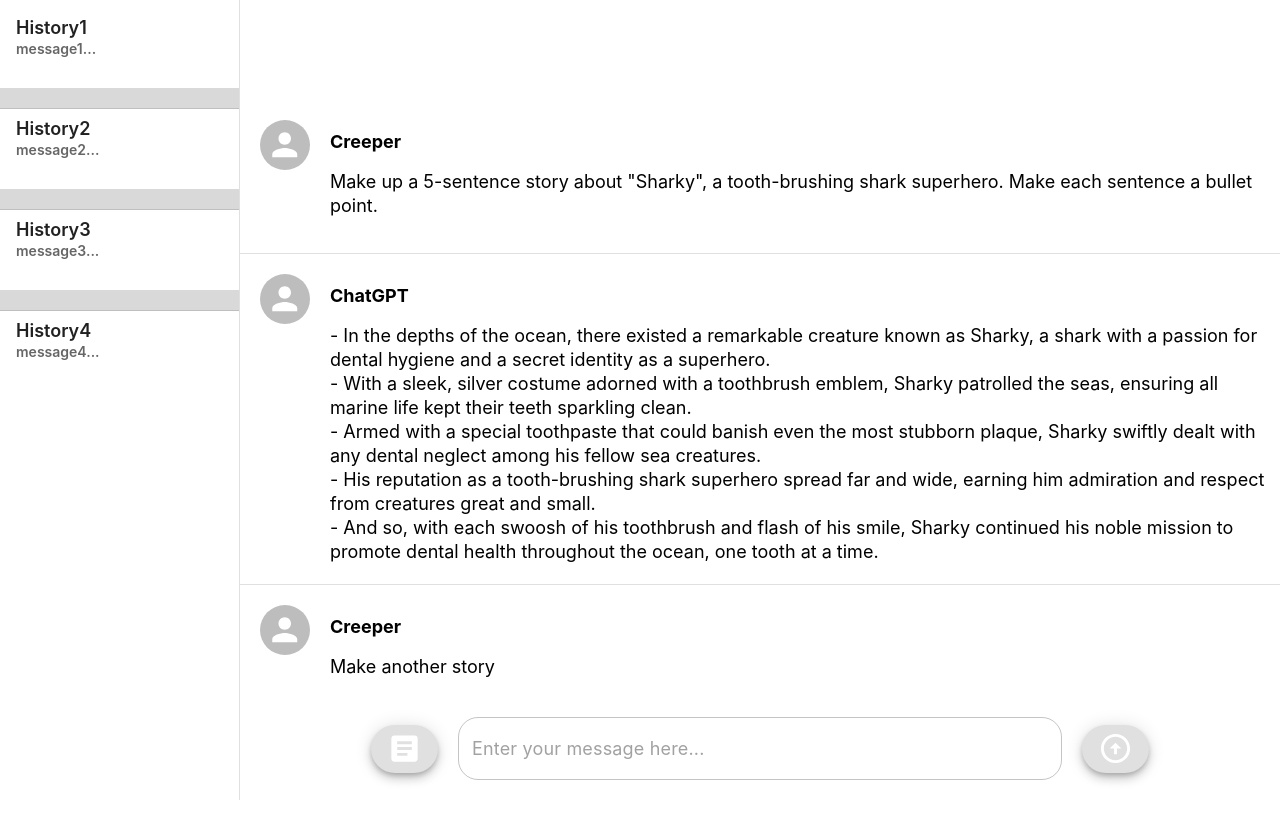
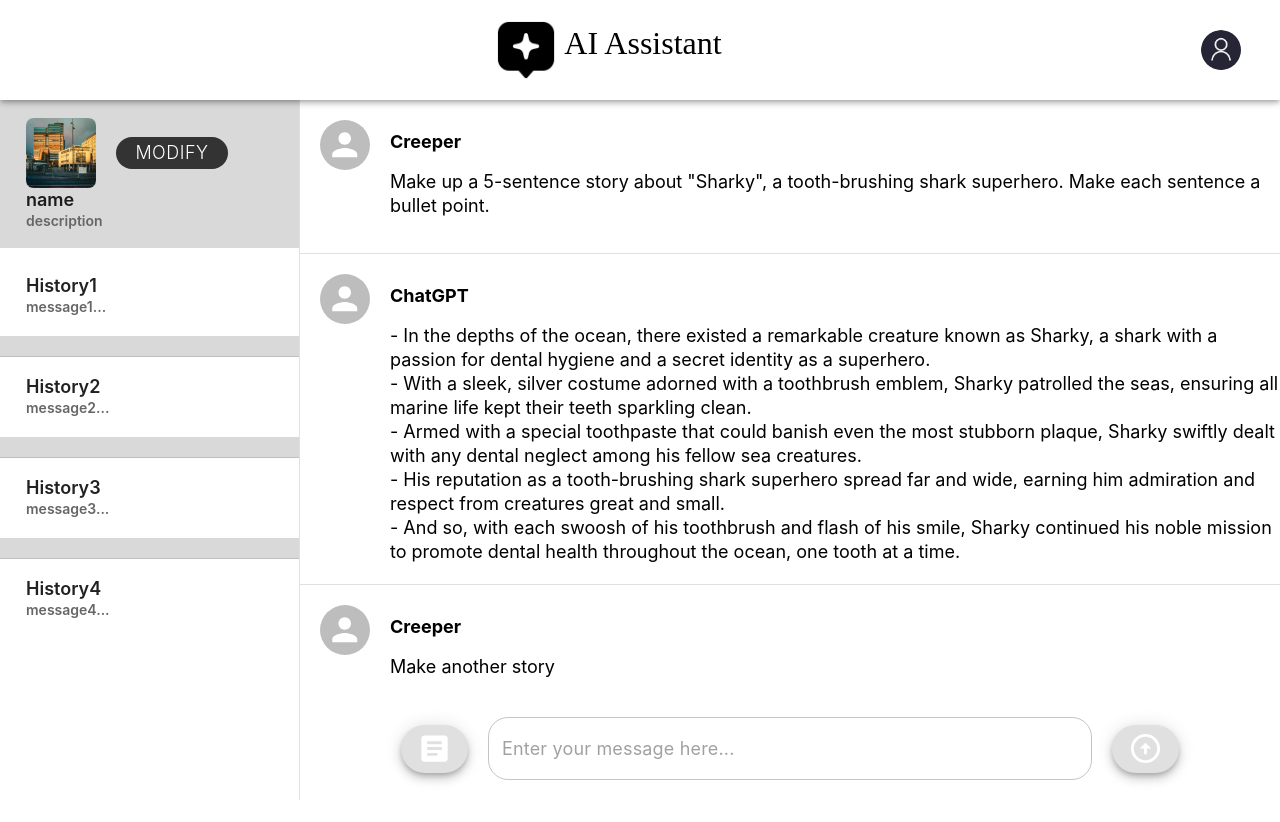
Before and after one commit to kiwi142857/SE3330-SE2320-UniGPT-Frontend, a React (Create React App) app: page /botChat in a window 1280 px wide. Shown: the top 822 px of the page. Built offline with nearby package versions, Linux system fonts and the light colour scheme; a web font is replaced by a local one.

Commit message:
feat: 完成BotChatPage页面
1. feat: 加入BotBriefCard;
2. fix: 修复Navigator遮盖侧边栏问题;

```diff
--- /dev/null
+++ b/src/components/BotBriefCard.tsx
@@ -0,0 +1,47 @@
+import React from "react";
+import {Button, ListItem} from "@mui/material";
+import theme from "./theme";
+import '../css/BotChatPage.css'
+const BotBriefCard = () => {
+    return (
+        <ListItem
+            className="drawer-item"
+            style={{backgroundColor: theme.palette.secondary.main}}
+        >
+            <div className="drawer-item-container">
+                <div style={{
+                    display: "flex",
+                    flexDirection: "row",
+                    alignItems: "center",
+                    gap: 20,
+                }}>
+                    <img
+                        src={"/assets/bot-default.png"}
+                        alt='bot'
+                        className='brief-card-avatar'
+                    ></img>
+                    <Button
+                        className="drawer-button"
+                        style={{
+                            backgroundColor: theme.palette.primary.main,
+                            color: 'white',
+                        }}
+                    >
+                        Modify
+                    </Button>
+                </div>
+                <div className="drawer-item-title">
+                    name
+                </div>
+                <div
+                    className="drawer-item-content"
+                    style={{color: theme.palette.primary.light}}
+                >
+                    description
+                </div>
+            </div>
+        </ListItem>
+    );
+};
+
+export default BotBriefCard;
--- a/src/components/ChatHistoryItem.tsx
+++ b/src/components/ChatHistoryItem.tsx
@@ -1,14 +1,17 @@
 import React from "react";
 import {Box} from "@mui/system";
-import {ListItem, ListItemButton, Typography} from "@mui/material";
-import '../css/ChatHistory.css'
-import theme from "./theme";
+import {Button, IconButton, ListItem, ListItemButton, Typography} from "@mui/material";
+import theme from './theme';
+import '../css/BotChatPage.css'
 
 const ChatHistoryItem = ({title, message, selected} : {title:string, message: string, selected: boolean})=> {
     return (
-        <ListItemButton className="chat-history-item">
-            <div className="chat-history-item-title" >{title}</div>
-            <div className="chat-history-item-message" style={{color: theme.palette.primary.light}}>{message}</div>
+        <ListItemButton className="drawer-item chat-history-item">
+            <div className="drawer-item-container">
+                <div className="drawer-item-title">{title}</div>
+                <div className="drawer-item-content"
+                     style={{color: theme.palette.primary.light}}>{message}</div>
+            </div>
         </ListItemButton>
     );
 };
--- a/src/components/ChatHistoryList.tsx
+++ b/src/components/ChatHistoryList.tsx
@@ -1,8 +1,8 @@
 import ChatHistoryItem from "./ChatHistoryItem";
 import {Divider, List} from "@mui/material";
 import React, {useState} from "react";
-import chatHistoryItem from "./ChatHistoryItem";
-import theme from "./theme.tsx";
+import theme from './theme';
+import '../css/BotChatPage.css'
 
 interface ChatHistory {
     title: string,
@@ -41,7 +41,7 @@
                     />
                     {index !== chatHistoryData.length - 1 &&
                         <Divider
-                            className="chat-history-divider"
+                            className="drawer-divider"
                             style={{ backgroundColor: theme.palette.secondary.main}}
                         />}
                 </React.Fragment>
--- a/src/components/Navigator.tsx
+++ b/src/components/Navigator.tsx
@@ -17,6 +17,10 @@
                     <Box
                         className='navigator-title-box'
                         sx={{ flexGrow: 1}}
+                        flexDirection="column"
+                        alignItems="center"
+                        display="flex"
+                        width="100%"
                     >
                         <Link
                             href="/"
--- a/src/css/BotChatPage.css
+++ b/src/css/BotChatPage.css
@@ -11,3 +11,52 @@
     width: 100%;
     background-color: white;
 }
+
+.drawer-item {
+    display: flex;
+    flex-direction: column;
+    align-items: flex-start!important;
+}
+.drawer-item-container {
+    margin: 10px
+}
+.drawer-divider {
+    height: 20px;
+}
+.drawer-item-title {
+    font-family: Inter;
+    font-size: 18px;
+    font-weight: 600;
+    line-height: 24px;
+    letter-spacing: 0em;
+    text-align: left;
+}
+
+.drawer-item-content {
+    font-family: Inter;
+    font-size: 14px;
+    font-weight: 600;
+    line-height: 18px;
+    letter-spacing: 0em;
+    text-align: left;
+}
+.drawer-button {
+    width: 112px;
+    height: 32px;
+    border-radius: 24px!important;
+
+    font-family: Inter!important;
+    font-size: 18px!important;
+    font-weight: 300!important;
+    line-height: 24px!important;
+    letter-spacing: 0em;
+    text-align: left;
+
+}
+.chat-history-item {
+    height: 80px;
+}
+.brief-card-avatar {
+    height: 70px;
+    width: auto;
+}
--- a/src/css/ChatHistory.css
+++ /dev/null
@@ -1,27 +0,0 @@
-.chat-history-item {
-    display: flex;
-    flex-direction: column;
-    align-items: flex-start!important;
-    height: 80px;
-}
-.chat-history-divider {
-    height: 20px;
-}
-.chat-history-item-title {
-    font-family: Inter;
-    font-size: 18px;
-    font-weight: 600;
-    line-height: 24px;
-    letter-spacing: 0em;
-    text-align: left;
-
-}
-.chat-history-item-message {
-    font-family: Inter;
-    font-size: 14px;
-    font-weight: 600;
-    line-height: 18px;
-    letter-spacing: 0em;
-    text-align: left;
-
-}
--- a/src/css/OneChat.css
+++ b/src/css/OneChat.css
@@ -1,7 +1,7 @@
 .one-chat-container{
     width: 100%;
     min-height: 133px;
-    max-width: 1200px;
+    max-width: 1300px;
 }
 
 .one-chat-name{
--- a/src/page/BotChatPage.tsx
+++ b/src/page/BotChatPage.tsx
@@ -1,6 +1,6 @@
 import {
     Drawer,
-    List,
+    List, Toolbar,
 } from "@mui/material";
 import { Box } from "@mui/system";
 import React from 'react';
@@ -9,15 +9,17 @@
 import '../css/App.css'
 import '../css/BotChatPage.css'
 import PromptInput from "../components/PromptInput";
-import Navigator from "../components/Navigator.tsx";
-import ChatHistoryList from "../components/ChatHistoryList.tsx";
+import Navigator from "../components/Navigator";
+import ChatHistoryList from "../components/ChatHistoryList";
+import BotBriefCard from "../components/BotBriefCard";
 
 // bot聊天页
-let drawerWidth = 240;
+// 侧边栏宽度
+let drawerWidth = 300;
 const BotChatPage = () => {
     return (
         <>
-            {/*<Navigator />*/}
+            <Navigator />
             <div
                 style={{
                     display: 'flex' ,
@@ -30,9 +32,12 @@
                         [`& .MuiDrawer-paper`]: { width: drawerWidth, boxSizing: 'border-box' },
                     }}
                 >
+                    <Toolbar
+                        style={{height: 100,}}
+                    />
+                    <BotBriefCard />
                     <ChatHistoryList />
                 </Drawer>
-
                 <Box
                     className="main-container bot-chat-container"
                     flexDirection="column"
```
